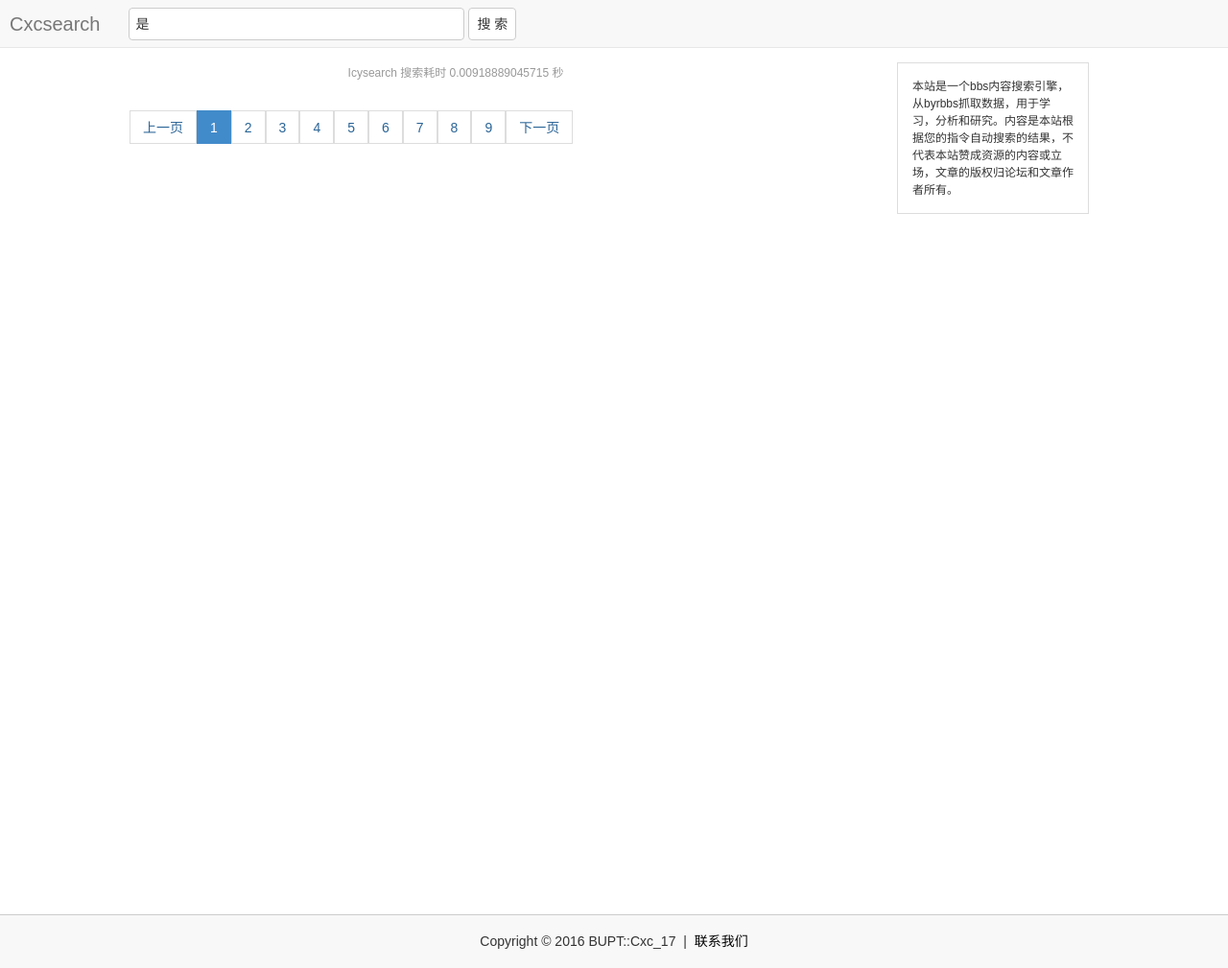
After one commit to cxc17/byrsite, a Django app: template byrsite/byrbbs/templates/byrbbs/search.html in a window 1280 px wide. The commit adds this page. Shown: the whole page at 96% size. Run offline with Django 3.2, Linux system fonts and the light colour scheme; the template is opened without the code that fills it, so the values that code supplies are empty; parts of the project's set-up code (start-up, migrations or seed data) failed here and were passed over; some libraries are stand-ins or nearby versions.

Commit message:
home 8/30

```diff
--- /dev/null
+++ b/byrsite/byrbbs/static/byrbbs/searchstyle.css
@@ -0,0 +1,204 @@
+body,h1,li{
+	margin: 0;
+	padding: 0;
+	list-style: none;
+	font-family: 'Microsoft Yahei', sans-serif;
+	list-style: none;
+}
+
+#header{
+	position: absolute;
+	z-index: 1;
+	top: 0;
+	left: 0;
+	width: 100%;
+	height: 50px;
+	background: #f8f8f8;
+	border-bottom: 1px solid #e7e7e7
+}
+
+.header-brand a{
+	float: left;
+	font-size: 20px;
+	color: #777;
+	line-height: 50px;
+	margin: 0 20px 0 10px;
+}
+
+.header-search{
+	font-size: 14px;
+	float: left;
+	overflow: hidden;
+	height: 34px;
+	margin: 8px 0 8px 10px;
+}
+
+#bbssearch{
+	padding: 6px;
+	border: 1px solid #ccc;
+	border-radius: 4px;
+	outline: none;
+}
+
+.search-button{
+	height: 34px;
+	border: 1px solid #ccc;
+	border-radius: 4px;
+	background-color: #fff;
+	padding: 0 8px;
+	outline: none;
+}
+
+.container{
+	margin: 65px 0 0 0;
+}
+
+.list-container{
+	text-align: center;
+}
+
+.list-info{
+	display: inline-block;
+	font-size: 12px;
+	color: #999;
+}
+
+.list li p{
+	text-align: left;
+}
+
+.list li p a{
+	color: #1a0dab;
+}
+
+.box{
+	border: 1px solid #ddd;
+	background: #fff;
+	padding: 0 0;
+	overflow:hidden;
+}
+
+.list li{
+	display: block;
+	/*width: auto;*/
+	margin: 15px;
+}
+
+.list-pagination a {
+  font-size: 14px;
+  line-height: 35px;
+  display: block;
+  float: left;
+  height: 35px;
+  margin: 0 -1px 0 0;
+  padding: 0 13px;
+  color: #2a6496;
+  border: 1px solid #ddd;
+  margin: 10px auto;
+}
+
+.list-pagination a.active {
+  color: #fff;
+  border: 1px solid #428bca;
+  background-color: #428bca;
+}
+
+#page{
+	overflow:hidden;
+	zoom:1;
+	text-align: center;
+	margin: 0px auto;
+}
+
+.footer h5,a{
+	text-align: center;
+	color: #000;
+}
+
+.row{
+	margin:0 0;
+}
+
+#footer-2{
+	bottom: 0;
+	left: 0;
+	padding: 10px 0;
+  color: #333;
+  border-top: 1px solid #ccc;
+  background-color: #f8f8f8;
+  text-align: center;
+}
+
+.declare{
+	float: right;
+}
+
+.list-declare {
+  font-size: 12px;
+  line-height: 1.5;
+  width: 200px;
+  margin: 0 20px 0 0;
+  padding: 15px;
+}
+
+.list li p a:visited {
+  color: #609;
+}
+
+b{
+	color: #c00;
+}
+
+@media (min-width: 300px){
+	#bbssearch{
+		width: 130px;
+	}
+	.list{
+		width: auto;
+	}
+	.declare{
+		display: none;
+	}
+}
+
+@media (min-width: 768px){
+
+	.list{
+		font-size: 17px;
+	}
+
+	#bbssearch{
+		width: 250px;
+	}
+
+	.list,
+	#page{
+		width: 730px;
+		margin: 10px auto;
+	}
+
+	.declare{
+		display: none;
+	}
+}
+
+@media (min-width: 1200px){
+
+	.list{
+		font-size: 17px;
+	}
+
+	#bbssearch{
+		width: 350px;
+	}
+
+	.list,
+	#page{
+		width: 730px;
+		margin: 10px 120px;
+	}
+
+	.declare{
+		display: block;
+	}
+}
--- /dev/null
+++ b/byrsite/byrbbs/templates/byrbbs/search.html
@@ -0,0 +1,65 @@
+{% load static %}
+
+<!DOCTYPE html>
+<html lang="zh-CN">
+
+    <head>
+        <meta charset="utf-8">
+        <meta http-equiv="X-UA-Compatible" content="IE=edge">
+        <meta name="viewport" content="width=device-width, initial-scale=1">
+        <title>搜索结果 -- 是</title>
+        <!-- Bootstrap -->
+        <link href="http://apps.bdimg.com/libs/bootstrap/3.3.4/css/bootstrap.min.css" rel="stylesheet" />
+        <link rel="stylesheet" href="{% static 'byrbbs/searchstyle.css' %}">
+    </head>
+
+    <body>
+        <div id="header">
+            <div class="header-brand">
+                <a href="/byrbbs">Cxcsearch</a></div>
+            <div class="header-search">
+                <form id="form" method="GET" action="/byrbbs/">
+                    <input type="text" id="bbssearch" name="key" maxlength="40" value="是">
+                    <button type="submit" id="search-button" class="search-button">搜 索</button></form>
+            </div>
+        </div>
+        <div class="container">
+            <div class="declare">
+                <div class="list-declare box">本站是一个bbs内容搜索引擎，从byrbbs抓取数据，用于学习，分析和研究。内容是本站根据您的指令自动搜索的结果，不代表本站赞成资源的内容或立场，文章的版权归论坛和文章作者所有。</div>
+                <div style="margin-top:30px">
+                    <script async src="//pagead2.googlesyndication.com/pagead/js/adsbygoogle.js"></script>
+                    <!-- search_side -->
+                    <ins class="adsbygoogle" style="display:inline-block;width:160px;height:600px" data-ad-client="ca-pub-7332390308156427" data-ad-slot="9194146799"></ins>
+                    <script>(adsbygoogle = window.adsbygoogle || []).push({});</script></div>
+            </div>
+            <div class="list-container">
+                <div class="list-main">
+                    <p class="list-info">Icysearch 搜索耗时 0.00918889045715 秒</p></div>
+                <div class="list-pagination" id="page">
+                    <a href="?key=是&p=0" jp-role="last" jp-data="上一页">上一页</a>
+                    <a href="?key=是&p=1" jp-role="page" jp-data="1" class="active">1</a>
+                    <a href="?key=是&p=2" jp-role="page" jp-data="2">2</a>
+                    <a href="?key=是&p=3" jp-role="page" jp-data="3">3</a>
+                    <a href="?key=是&p=4" jp-role="page" jp-data="4">4</a>
+                    <a href="?key=是&p=5" jp-role="page" jp-data="5">5</a>
+                    <a href="?key=是&p=6" jp-role="page" jp-data="6">6</a>
+                    <a href="?key=是&p=7" jp-role="page" jp-data="7">7</a>
+                    <a href="?key=是&p=8" jp-role="page" jp-data="8">8</a>
+                    <a href="?key=是&p=9" jp-role="page" jp-data="9">9</a>
+                    <a href="?key=是&p=2" jp-role="last" jp-data="下一页">下一页</a></div>
+            </div>
+        </div>
+        <!-- head -->
+        <script async src="//pagead2.googlesyndication.com/pagead/js/adsbygoogle.js"></script>
+        <!-- head -->
+        <ins class="adsbygoogle" style="display:inline-block;width:728px;height:90px" data-ad-client="ca-pub-7332390308156427" data-ad-slot="7509250797"></ins>
+        <script>(adsbygoogle = window.adsbygoogle || []).push({});</script>
+        <div class="row">
+            <div id="footer-2">
+                <h5>Copyright © 2016 BUPT::Cxc_17 &nbsp;|
+                    <a href="mailto: caixiaochuan@sina.cn">&nbsp;联系我们</a></h5>
+            </div>
+        </div>
+    </body>
+
+</html>
--- a/byrsite/byrbbs/urls.py
+++ b/byrsite/byrbbs/urls.py
@@ -5,5 +5,5 @@ from views import *
 
 urlpatterns = [
     url(r'^$', index),
-    url(r'^\?key=.+?', search)
+    # url(r'^key=(?P<key>.+)', search)
 ]
```
Also changed, not shown: byrsite/byrbbs/templates/byrbbs/index.html (+12 -15 lines), byrsite/byrbbs/views.py (+8 -5 lines), byrsite/byrbbs/static/byrbbs/images/logo.png, byrsite/byrbbs/static/byrbbs/images/title.jpg.
